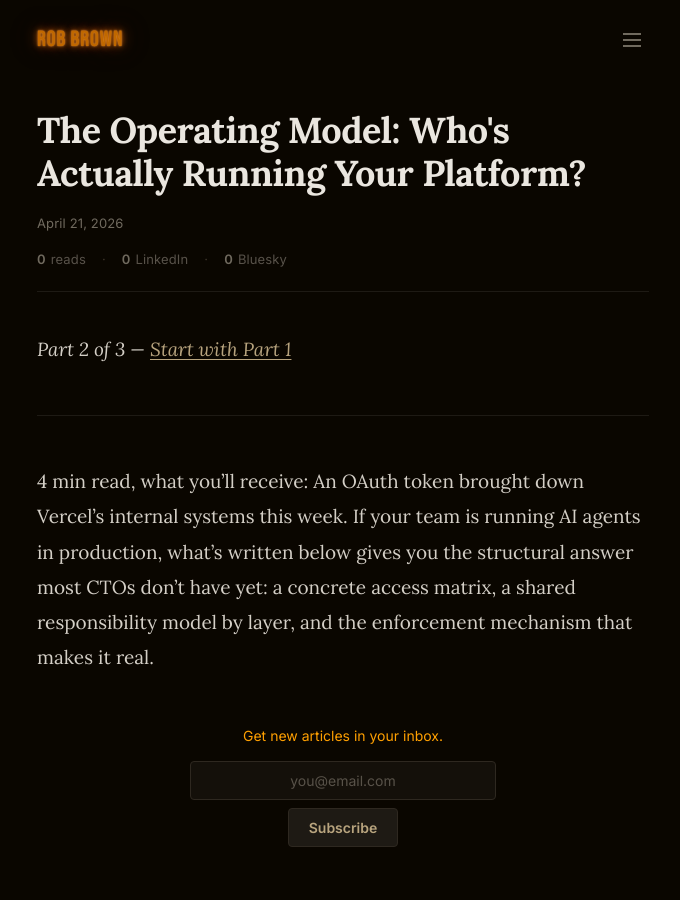
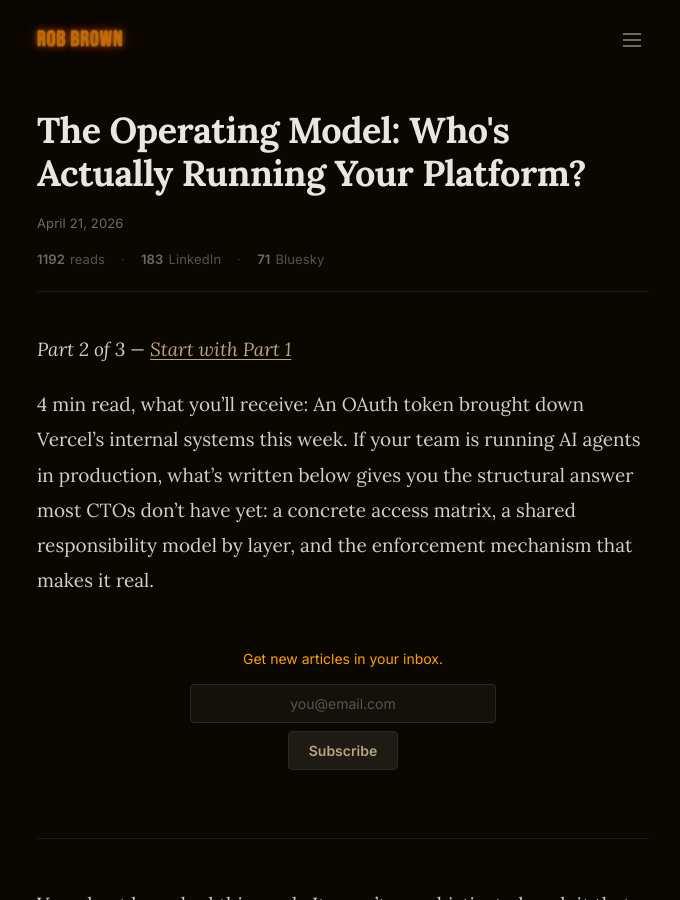
Before and after one commit to RobBrown/robisit, a Jekyll site: the page built from _articles/modern-platform-part-2.md, in a window 1280 px wide and 900 px high. Shown: the whole window, without its empty margins (297-977 px from the left). Built offline with Jekyll 4.4.1, drawn with Linux system fonts in a browser that asks for light colours.

Commit message:
Update modern-platform-part-2.md

```diff
--- a/_articles/modern-platform-part-2.md
+++ b/_articles/modern-platform-part-2.md
@@ -5,16 +5,14 @@ date: 2026-04-21
 description: "The Vercel breach shows trust is a liability. The access matrix, shared responsibility model, and enforcement that makes agentic platforms safe."
 og_image: ""
 featured: true
-views: 0
-linkedin: 0
-bluesky: 0
+views: 1192
+linkedin: 183
+bluesky: 71
 read_time: "4 min"
 inline_subscribe: 2
 ---
 
 *Part 2 of 3 — [Start with Part 1](https://robisit.com/thoughts/modern-platform-part-1/)*
-
----
 
 4 min read, what you'll receive: An OAuth token brought down Vercel's internal systems this week. If your team is running AI agents in production, what's written below gives you the structural answer most CTOs don't have yet: a concrete access matrix, a shared responsibility model by layer, and the enforcement mechanism that makes it real.
 
```
